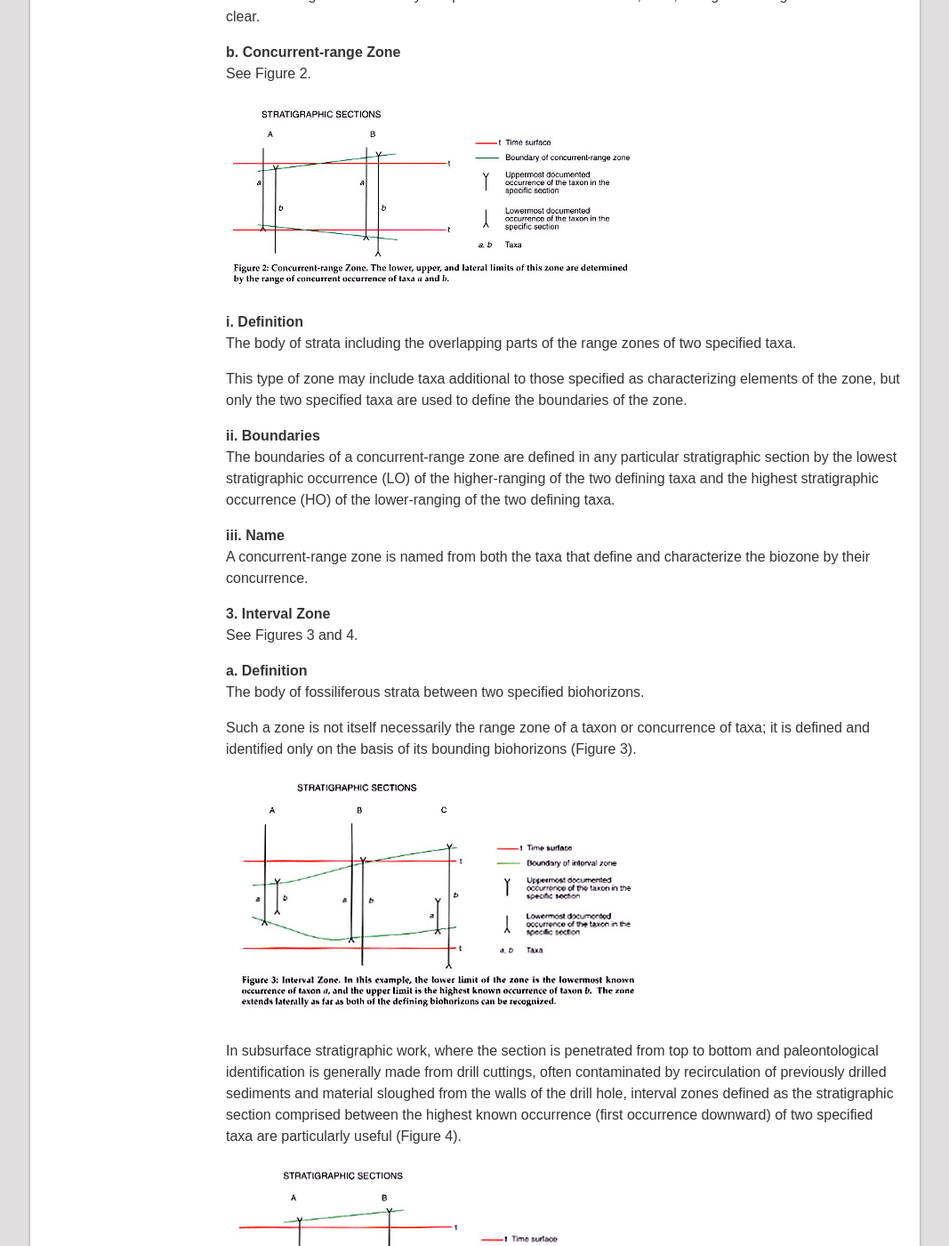
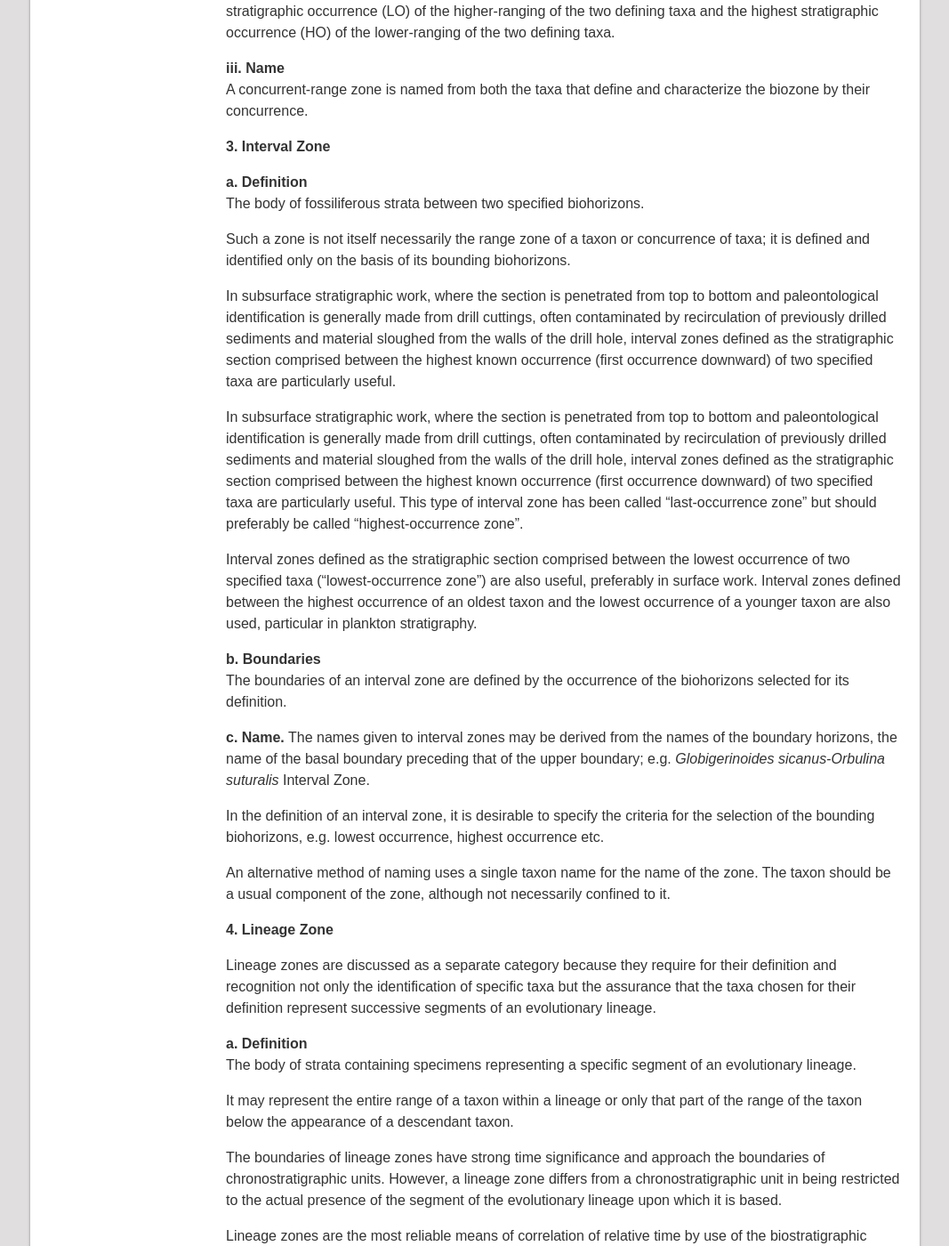
Before and after one commit to i-c-stratigraphy/guide, a Jekyll site: the page built from pages/bio.md, in a window 1280 px wide and 1400 px high, scrolled down 3610 px. Shown: the whole window at 89% size, without its empty margins (106-1173 px from the left). Built offline with Jekyll 4.4.1, drawn with Linux system fonts in a browser that asks for light colours; some of the changed text lies outside the part shown.

Commit message:
Removed all Figures

```diff
--- a/pages/bio.md
+++ b/pages/bio.md
@@ -82,9 +82,6 @@ The body of strata representing the known stratigraphic and geographic range of
 There are two principal types of range zones: taxon-range zones and concurrent-range zones.
 
 **a. Taxon-range Zone**
-See Figure 1.
-
-![](images/fig1.jpg)
 
 **i. Definition**
 The body of strata representing the known range of stratigraphic and geographic occurrence of specimens of a particular taxon. It is the sum of the documented occurrences in all individual sections and localities from which the particular taxon has been identified.
@@ -99,9 +96,6 @@ The taxon-range zone is named from the taxon whose range it expresses.
 The local range of a taxon may be specified in some local section, area, or region as long as the context is clear.
 
 **b. Concurrent-range Zone**
-See Figure 2.
-
-![](images/fig2.jpg)
 
 **i. Definition**
 The body of strata including the overlapping parts of the range zones of two specified taxa.
@@ -115,19 +109,14 @@ The boundaries of a concurrent-range zone are defined in any particular stratigr
 A concurrent-range zone is named from both the taxa that define and characterize the biozone by their concurrence.
 
 **3. Interval Zone**
-See Figures 3 and 4.
 
 **a. Definition**
 The body of fossiliferous strata between two specified biohorizons.
 
-Such a zone is not itself necessarily the range zone of a taxon or concurrence of taxa; it is defined and identified only on the basis of its bounding biohorizons (Figure 3).
-
-![](images/fig3.jpg)
+Such a zone is not itself necessarily the range zone of a taxon or concurrence of taxa; it is defined and identified only on the basis of its bounding biohorizons.
 
 In subsurface stratigraphic work, where the section is penetrated from top to bottom and paleontological
-identification is generally made from drill cuttings, often contaminated by recirculation of previously drilled sediments and material sloughed from the walls of the drill hole, interval zones defined as the stratigraphic section comprised between the highest known occurrence (first occurrence downward) of two specified taxa are particularly useful (Figure 4).<br>
-
-![](images/fig4.jpg)
+identification is generally made from drill cuttings, often contaminated by recirculation of previously drilled sediments and material sloughed from the walls of the drill hole, interval zones defined as the stratigraphic section comprised between the highest known occurrence (first occurrence downward) of two specified taxa are particularly useful.
 
 In subsurface stratigraphic work, where the section is penetrated from top to bottom and paleontological identification is generally made from drill cuttings, often contaminated by recirculation of previously drilled sediments and material sloughed from the walls of the drill hole, interval zones defined as the stratigraphic section comprised between the highest known occurrence (first occurrence downward) of two specified taxa are particularly useful. This type of interval zone has been called "last-occurrence zone" but should preferably be called "highest-occurrence zone".
 
@@ -144,9 +133,6 @@ In the definition of an interval zone, it is desirable to specify the criteria f
 An alternative method of naming uses a single taxon name for the name of the zone. The taxon should be a usual component of the zone, although not necessarily confined to it.
 
 **4. Lineage Zone**
-See Figure 5.
-
-![](images/fig5.jpg)
 
 Lineage zones are discussed as a separate category because they require for their definition and recognition not only the identification of specific taxa but the assurance that the taxa chosen for their definition represent successive segments of an evolutionary lineage.
 
@@ -166,9 +152,6 @@ The boundaries of a lineage zone are determined by the biohorizons representing
 A lineage zone is named for the taxon in the lineage whose range or partial range it represents.
 
 **5. Assemblage Zone**
-See Figure 6.
-
-![](images/fig6.jpg)
 
 **a. Definition**
 The body of strata characterized by an assemblage of three or more fossil taxa that, taken together, distinguishes it in biostratigraphic character from adjacent strata.
@@ -180,9 +163,6 @@ The boundaries of an assemblage zone are drawn at biohorizons marking the limits
 The name of an assemblage zone is derived from the name of one of the prominent and diagnostic constituents of the fossil assemblage.
 
 **6. Abundance zone (or acme zone)**
-See Figure 7.
-
-![](images/fig7.jpg)
 
 **a. Definition**
 The body of strata in which the abundance of a particular taxon or specified group of taxa is significantly greater than is usual in the adjacent parts of the section.
```
Also changed, not shown: pages/chron.md (+1 -3 lines).
